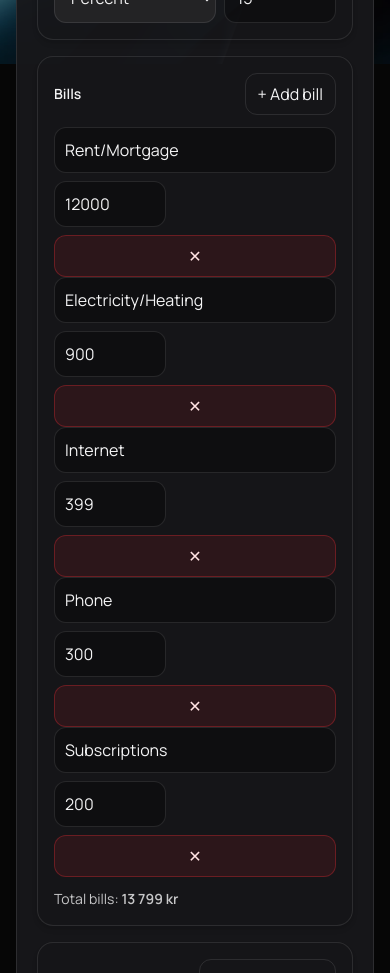
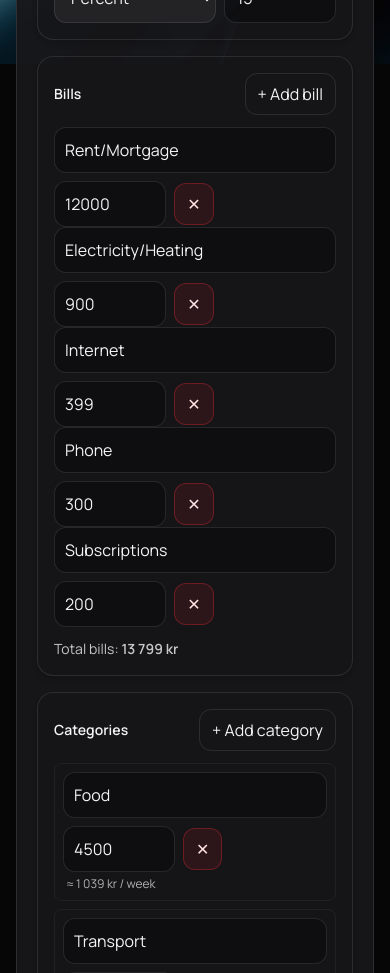
Before and after one commit to Codeby-Lucy/household_budget_studio, a Next.js app: page / in a window 390 px wide. Shown: the part 780-1753 px from the top of the page. Built offline with nearby package versions, Linux system fonts and the light colour scheme.

Commit message:
Fix bills delete button layout on mobile

```diff
--- a/src/app/page.tsx
+++ b/src/app/page.tsx
@@ -470,27 +470,37 @@ export default function Home() {
 
                 <div>
                   {input.bills.map((b) => (
-                    <div key={b.id} className="flex flex-col gap-2 sm:flex-row sm:items-center sm:w-full">
+                    <div
+                      key={b.id}
+                      className="flex flex-col gap-2 sm:flex-row sm:items-center"
+                    >
+                      {/* Name */}
                       <input
                         value={b.name}
                         onChange={(e) => updateBill(b.id, { name: e.target.value })}
-                        className={`flex-1 ${inputSmall}`}
+                        className={`w-full sm:flex-1 ${inputSmall}`}
                         placeholder="Bill name"
                       />
+
+                      {/* Amount + delete (row on mobile, “flatten” on sm+) */}
+                      <div className="flex items-center gap-2 sm:contents">
                         <input
                           type="number"
                           value={b.amount}
                           onChange={(e) => updateBill(b.id, { amount: num(e.target.value) })}
-                        className={`${inputCompact} sm:flex-shrink-0`} // Ensure shrink behavior for mobile
+                          className={`${inputCompact} w-28 sm:w-32`}
                           placeholder="Amount"
                         />
+
                         <button
                           onClick={() => removeBill(b.id)}
-                        className={`${buttonDanger} sm:w-auto sm:px-2 sm:py-1 shrink-0`} // Shrink button
+                          className={`${buttonDanger} w-10 px-0 py-2 shrink-0`}
                           aria-label="Remove bill"
+                          type="button"
                         >
                           ✕
                         </button>
+                      </div>
                     </div>
                   ))}
                 </div>
@@ -500,7 +510,7 @@ export default function Home() {
                 </div>
               </div>
 
-              {/* Categories Section */}
+              {/* Categories */}
               <div className={`mt-4 ${card}`}>
                 <div className="flex items-center justify-between mb-3">
                   <div className="text-sm font-semibold">Categories</div>
```
Lines whose indentation alone changed are shown as unchanged.
